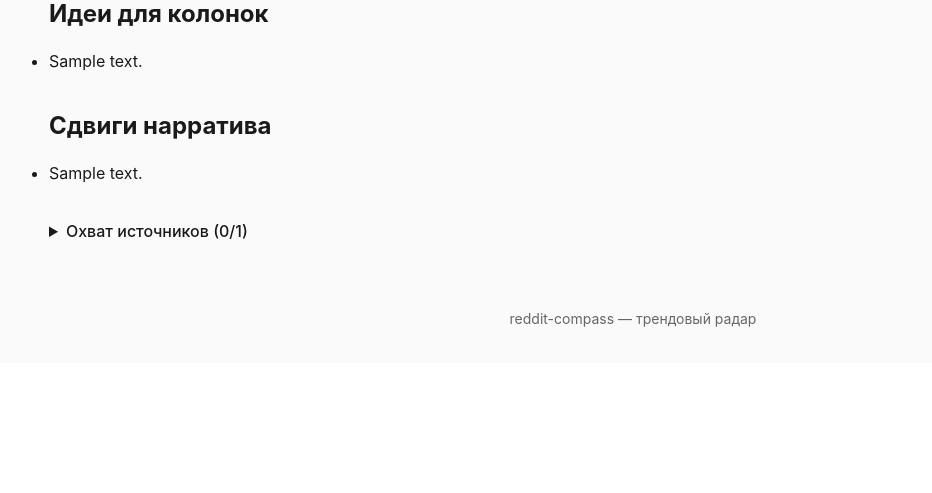
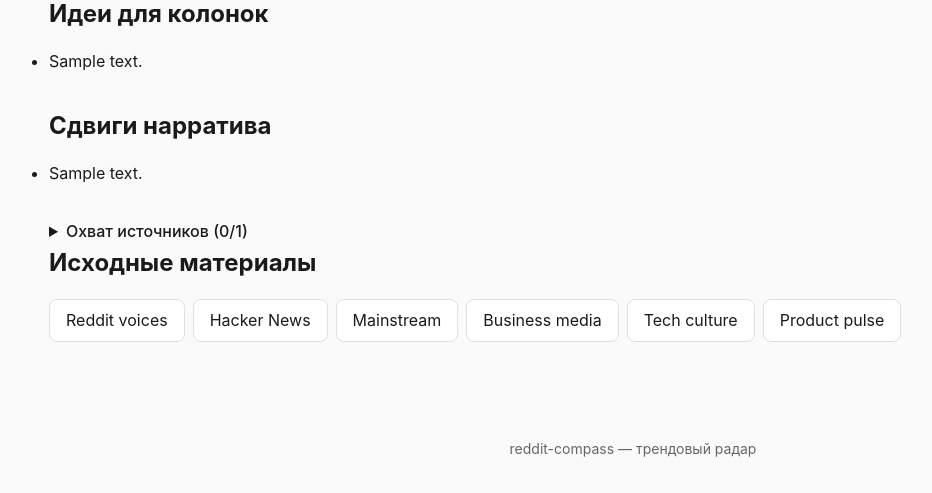
Before and after one commit to eiler2005/reddit-compass, a FastAPI app: template src/reddit_compass/api/templates/today.html in a window 1280 px wide. Shown: the part 1638-2131 px from the top of the page, without its empty margins (7-939 px from the left). Before the commit the page ends 1965 px from the top, so only its background shows below. Run offline with FastAPI, Linux system fonts and the light colour scheme; the template is opened without the code that fills it: most values are stand-ins (such as "Sample title", 1, 10 or a date in 2020).

Commit message:
feat: /today feature parity + explore presets
Фаза 5 плана CURRENT_UI_RADAR_REVISION_PLAN.md:
- Ссылки на raw explore presets: Reddit voices, HN, Mainstream,
  Business media, Tech culture, Product pulse
- Полный feature parity со старым Radar:
  - Freshness header ✓
  - What changed ✓
  - Mega stories ✓
  - Three clouds ✓
  - Watchlist ✓
  - Source coverage ✓
  - Explore presets ✓

Старый Radar остаётся доступным до shadow rollout.

```diff
--- a/src/reddit_compass/api/static/app.css
+++ b/src/reddit_compass/api/static/app.css
@@ -170,6 +170,12 @@ h1, h2, h3 {
 .cloud-pain {
     background: #fee2e2;
     color: #991b1b;
+}
+
+.explore-presets {
+    display: flex;
+    flex-wrap: wrap;
+    gap: 0.5rem;
 }
 
 .status-badge {
--- a/src/reddit_compass/api/templates/today.html
+++ b/src/reddit_compass/api/templates/today.html
@@ -162,5 +162,17 @@
         </table>
     </details>
     {% endif %}
+
+    <section class="section">
+        <h2>Исходные материалы</h2>
+        <div class="explore-presets">
+            <a href="/explore?source_cluster=voices" class="btn">Reddit voices</a>
+            <a href="/explore?source_cluster=developers" class="btn">Hacker News</a>
+            <a href="/explore?source_cluster=mainstream" class="btn">Mainstream</a>
+            <a href="/explore?source_cluster=business" class="btn">Business media</a>
+            <a href="/explore?source_cluster=tech_culture" class="btn">Tech culture</a>
+            <a href="/explore?source_cluster=product_pulse" class="btn">Product pulse</a>
+        </div>
+    </section>
 </div>
 {% endblock %}
```
